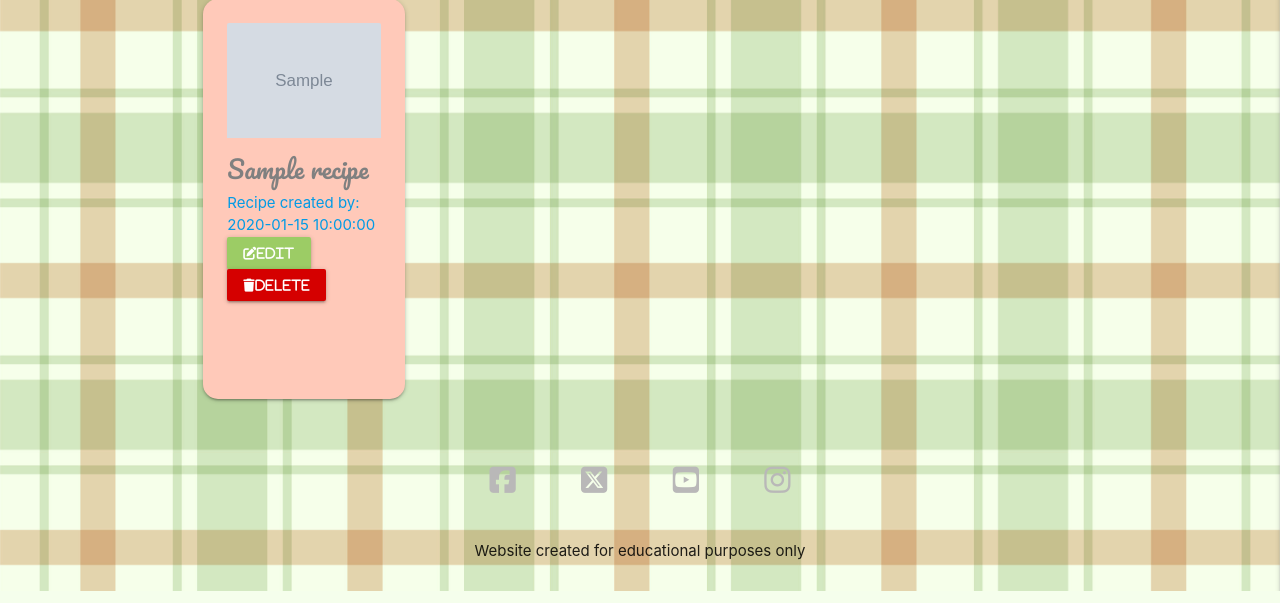
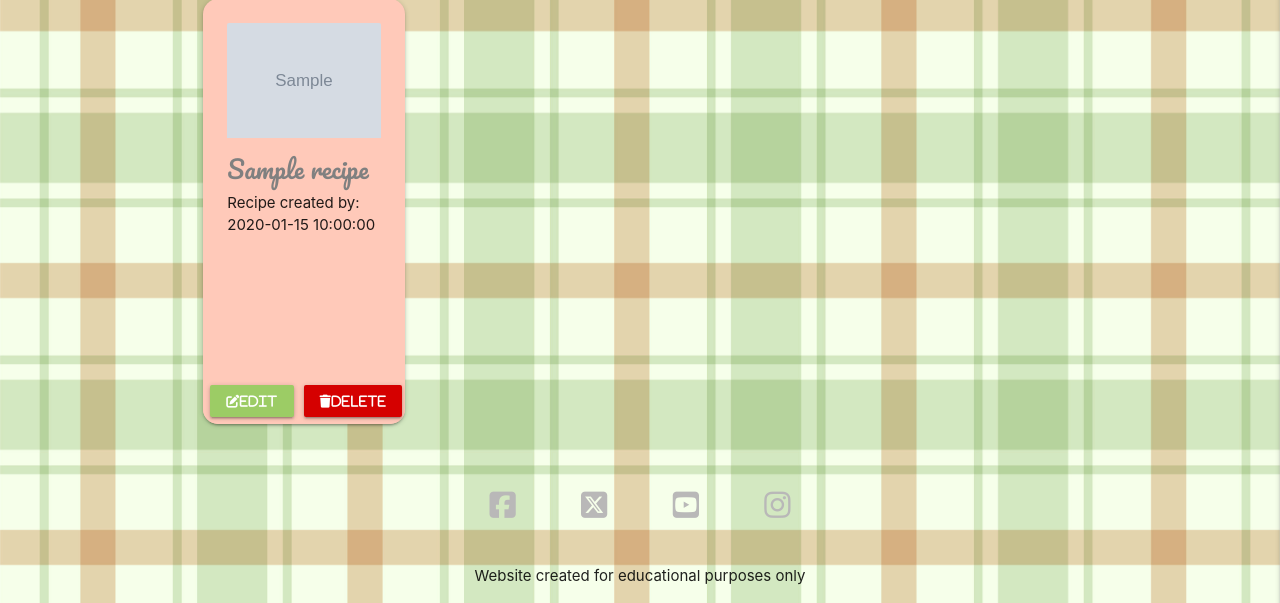
Before and after one commit to LHarveyDev/the-kitchen-cupboard, a Flask app: page /profile in a window 1280 px wide. Shown: the part 209-812 px from the top of the page. Run offline with Flask 3, Linux system fonts and the light colour scheme; the visitor is signed in with stand-in values (Sample User, id 1); grey boxes marked "Sample" are stand-in pictures; a database or web service that is not in the repository returns one stand-in record (values such as "Sample title"); some libraries are stand-ins or nearby versions.

Commit message:
FIX issue with edit and delete buttons changing position dependent on card content

```diff
--- a/static/css/style.css
+++ b/static/css/style.css
@@ -131,12 +131,29 @@ h4, h5 {
     border-radius: 15px;
 }
 
+.edit-buttons {
+    position: absolute;
+    bottom: 0;
+    width: 100%;
+    display: flex;
+    justify-content: space-between;
+    padding: 2px;
+    background-color: #FFC9B9;
+}
+
+.edit-buttons a {
+    flex: 1;
+    margin: 5px;
+}
+
 /* Recipe cards and Modal*/
 
 .card {
-    height: 400px;
+    height: 425px;
+    max-width: 100%; /* Ensure card width is responsive */
     background-color: #FFC9B9;
     border-radius: 15px;
+    overflow: hidden; /* Ensure contents don't overflow */
 }
 
 .card-panel {
@@ -147,6 +164,9 @@ h4, h5 {
 .card-content {
     padding: 10px;
     font-size: 15px;
+    height: 100%; /* Ensure card content stretches vertically */
+    display: flex;
+    flex-direction: column; /* Arrange card content vertically */
 }
 
 .card-detail {
@@ -156,21 +176,17 @@ h4, h5 {
     margin-top: 10px;;
 }
 
-.card-image-detail {
-    display: flex;
-    justify-content: center;
-    align-items: center;
-    padding: 10px;
-    margin-top: 20px;
+.card-image {
     margin-bottom: 20px;
 }
 
-.card-image-detail img {
-    max-width: 100%;
-    max-height: 100%;
+.card-image img {
+    width: 100%;
+    height: auto;
 }
 
 .modal {
+    max-width: 90%; /* Adjust modal width for smaller screens */
     background-color: #FFC9B9;
     border-radius: 20px;
 }
--- a/templates/add_recipe.html
+++ b/templates/add_recipe.html
@@ -35,7 +35,7 @@
             <div class="row">
                 <div class="input-field col s12">
                     <i class="fas fa-utensils prefix"></i>
-                    <input id="recipe_name" name="recipe_name" type="text" validate>
+                    <input id="recipe_name" name="recipe_name" type="text" maxlength="28" validate>
                     <label for="recipe_name">Recipe Name</label>
                 </div>
             </div>
--- a/templates/edit_recipe.html
+++ b/templates/edit_recipe.html
@@ -47,7 +47,7 @@
                     <i class="fas fa-carrot prefix"></i>
                     <textarea id="recipe_ingredients" name="recipe_ingredients"
                         class="textarea">{{ recipe.ingredients }}</textarea>
-                    <label class="active" for="recipe_ingredients">Ingredients</label>
+                    <label class="active" for="recipe_ingredients">Ingredients (Please list)</label>
                 </div>
             </div>
             <!-- recipe method input field -->
@@ -55,7 +55,7 @@
                 <div class="input-field col s12">
                     <i class="fas fa-list-ol prefix"></i>
                     <textarea id="recipe_method" name="recipe_method" class="textarea">{{ recipe.method }}</textarea>
-                    <label class="active" for="recipe_method">Method</label>
+                    <label class="active" for="recipe_method">Method (Please list)</label>
                 </div>
             </div>
             <!-- submit button -->
--- a/templates/profile.html
+++ b/templates/profile.html
@@ -13,7 +13,7 @@
     <div class="col s12 m6 l3">
         <div class="card">
             <div class="card-content">
-                    <a href="#modal-{{ recipe._id }}" class="modal-trigger">
+                <a href="#modal-{{ recipe._id }}" class="modal-trigger">
                     <span class="card-image">
                         {% if recipe.image %}
                         <img src="{{ recipe.image }}" alt="Recipe Image" class="responsive-img">
@@ -25,16 +25,17 @@
                     <span class="card-name">
                         <h5>{{ recipe.name }}</h5>
                     </span>
+                </a>
                     <span class="created-by">
                         <p> Recipe created by: {{ recipe.created_by }}</p>
                     </span>
+            </div>
                     <!-- options to edit/delete own recipe -->
-                    <span class="edit-buttons">
-                        <a href="{{ url_for('edit_recipe', recipe_id=recipe._id) }}"
-                            class="btn-small light-green lighten-1 fas fa-pen-to-square prefix">Edit</a>
-                        <a href="{{ url_for('delete_recipe', recipe_id=recipe._id) }}"
-                            class="btn-small red accent-4 fas fa-trash prefix">Delete</a>
-                    </span>
+            <div class="edit-buttons">
+                <a href="{{ url_for('edit_recipe', recipe_id=recipe._id) }}"
+                    class="btn-small light-green lighten-1 fas fa-pen-to-square prefix">Edit</a>
+                <a href="{{ url_for('delete_recipe', recipe_id=recipe._id) }}"
+                    class="btn-small red accent-4 fas fa-trash prefix">Delete</a>
             </div>
         </div>
     </div>
```
Also changed, not shown: templates/search.html (+4 -4 lines).
